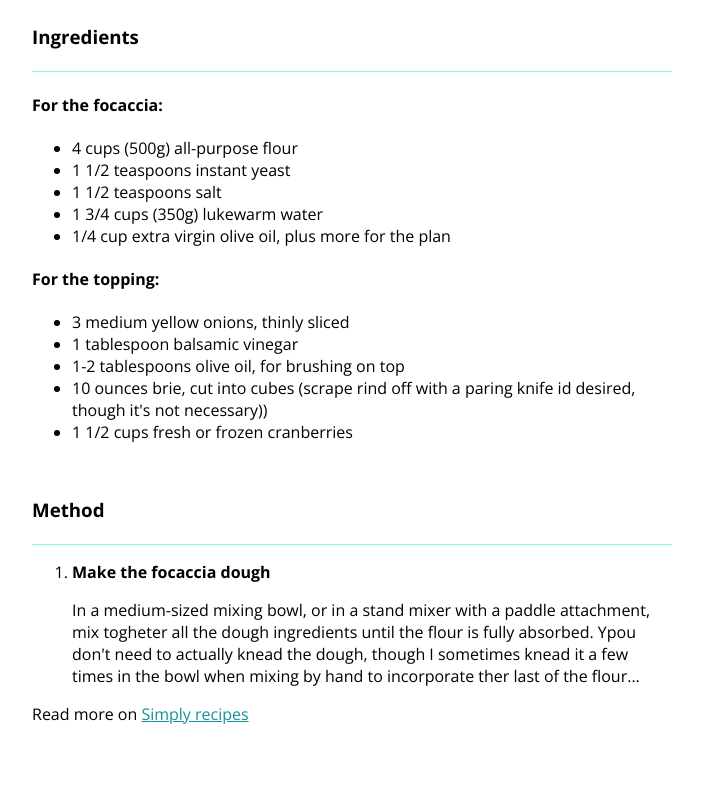
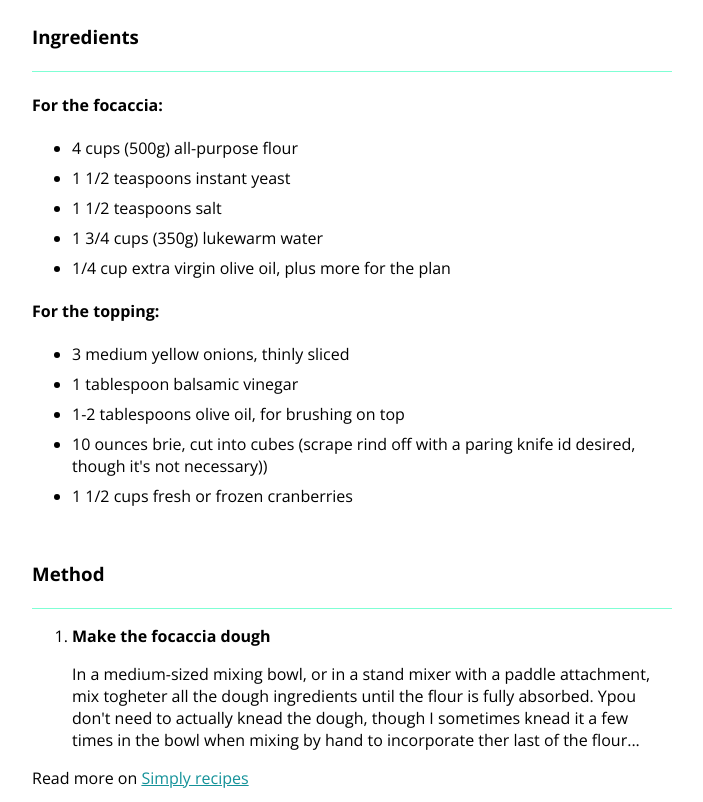
Before and after one commit to acampetella/Epicode_M1D2_v2, a plain HTML site: page index.html in a window 1280 px wide. Shown: the part 959-1761 px from the top of the page, without its empty margins (288-991 px from the left). Before the commit the page ends 1697 px from the top, so only its background shows below. Drawn offline with nearby package versions, Linux system fonts and the light colour scheme.

Commit message:
Update style.css

```diff
--- a/style.css
+++ b/style.css
@@ -93,3 +93,7 @@ main #read-more{
     margin-top: 0;
     padding-bottom: 0.8em;
 }
+
+main #ingredients li {
+    margin: 0.5em 0;
+}
```
